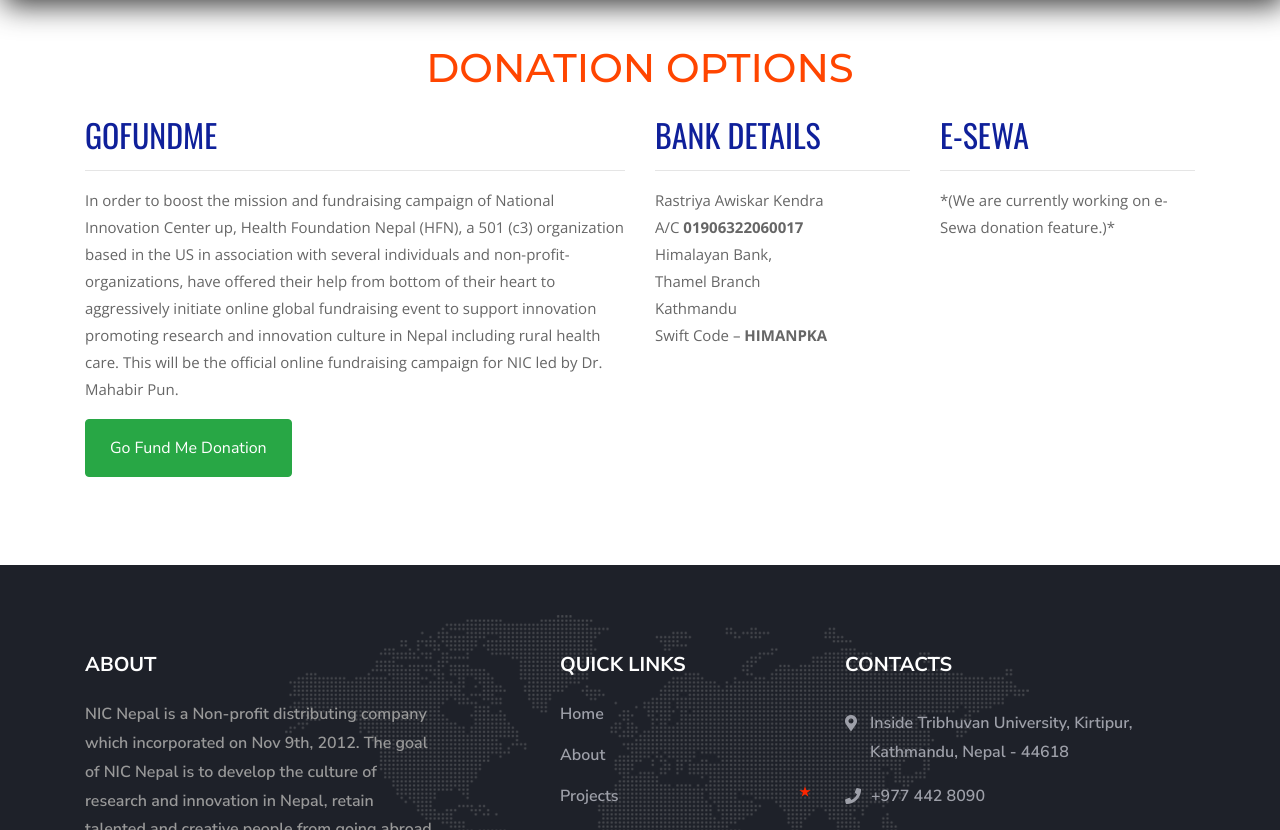
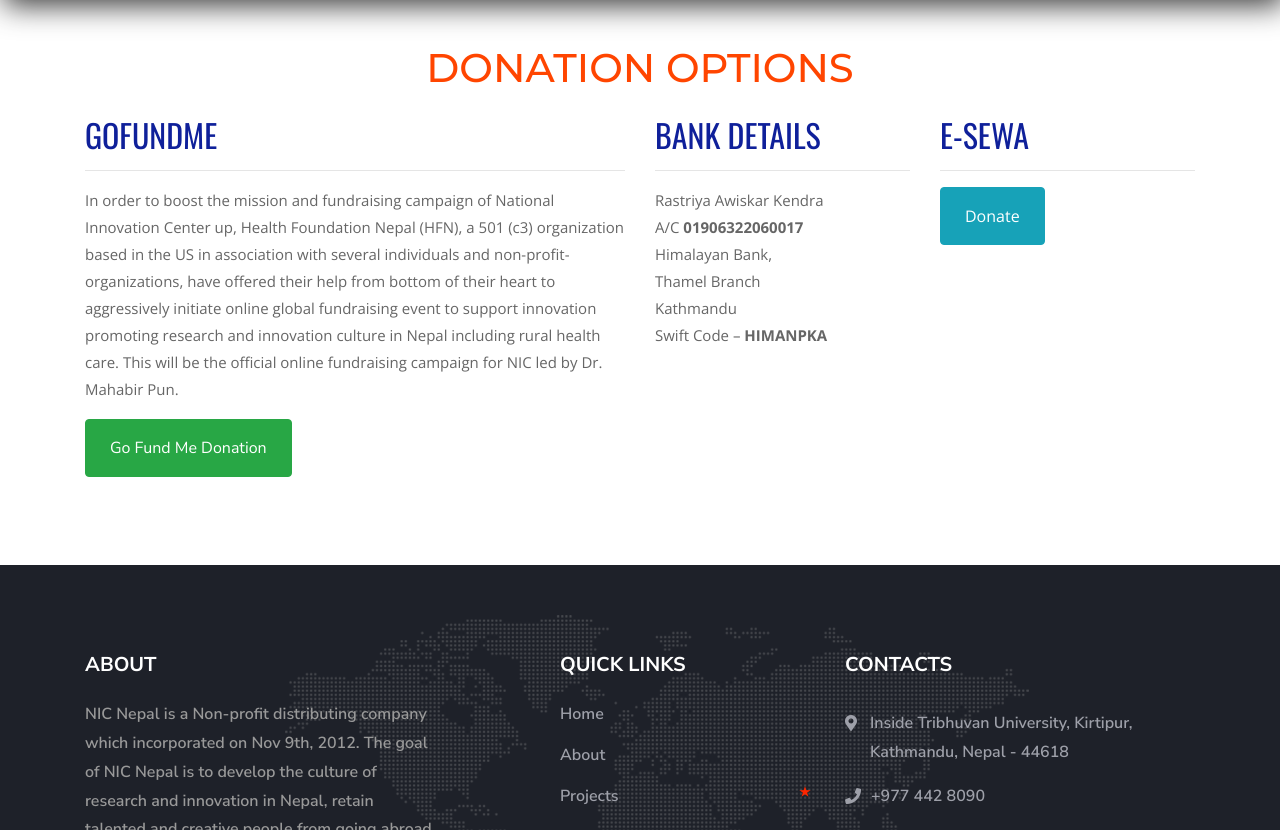
Before and after one commit to indraoli429/nicnepalofficial.github.io, a Jekyll site: the page built from donate.html, in a window 1280 px wide and 900 px high, scrolled down 679 px, cut to the strip 70-900 px from the top of the window. Built offline with Jekyll 4.4.1, drawn with Linux system fonts in a browser that asks for light colours; comment, search, counter and statistics services are not loaded.

Commit message:
Added esewa link

```diff
--- a/donate.html
+++ b/donate.html
@@ -84,7 +84,9 @@
         </h1>
         <hr>
         <p class="sub-heading">
-          *(We are currently working on e-Sewa donation feature.)*
+          <a href="http://nicnepal.esewa.com.np/" target="_blank" class="btn btn-info py-3 px-4">
+            Donate
+          </a>
         </p>
       </div>
     </div>
```
